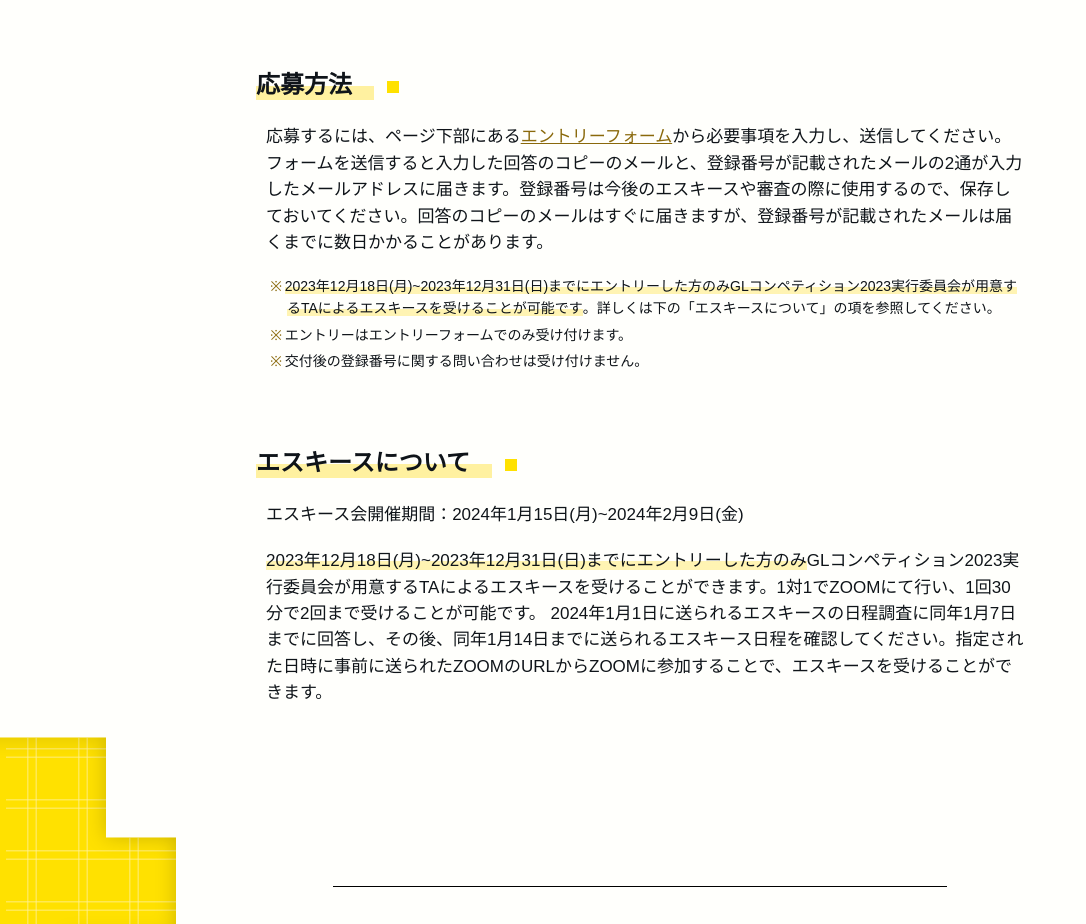
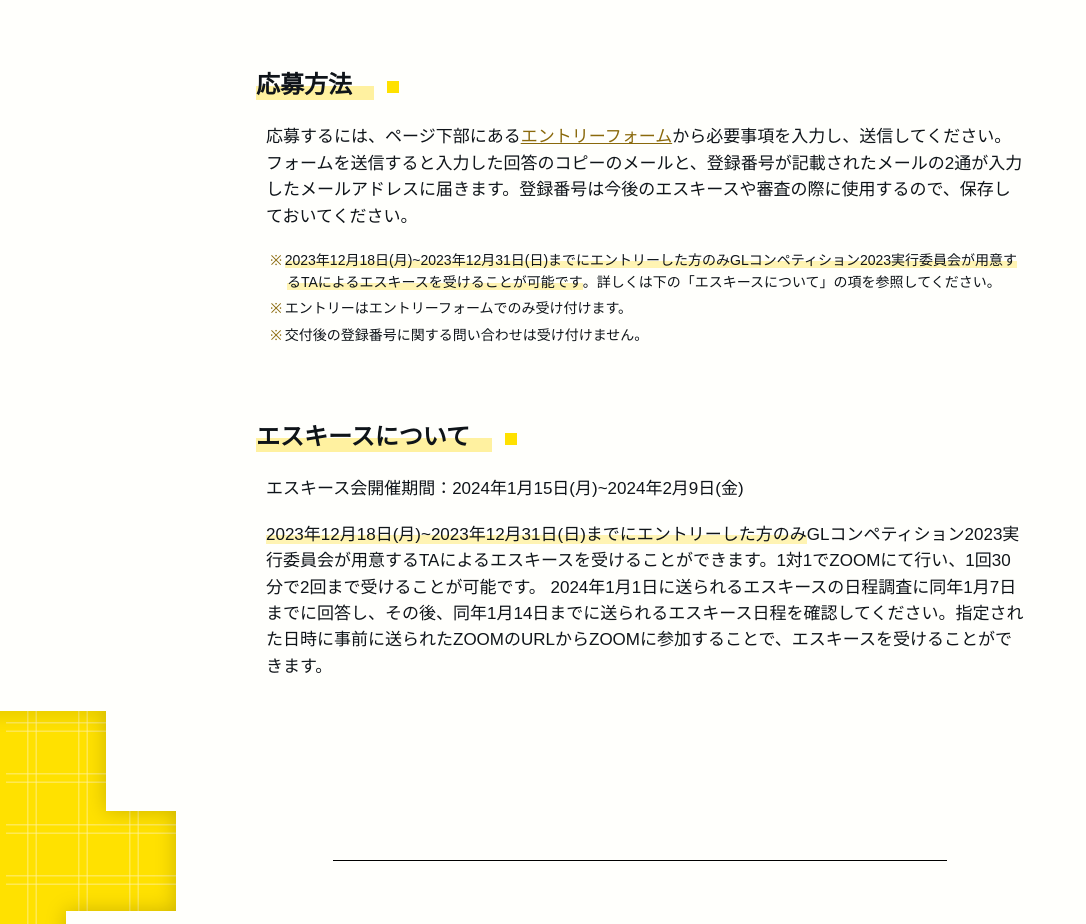
Before and after one commit to HornCake/GLsite, a Nuxt app: page / in a window 1280 px wide. Shown: the part 3580-4504 px from the top of the page, without its empty margins (0-1086 px from the left). Built offline with nearby package versions, Linux system fonts and the light colour scheme.

Commit message:
[fix] Fix sentence 8

```diff
--- a/components/ORequirements.vue
+++ b/components/ORequirements.vue
@@ -13,7 +13,7 @@
       <h3>応募方法</h3>
       <p>
         応募するには、ページ下部にある<NuxtLink to="/" @click="onClick">エントリーフォーム</NuxtLink
-        >から必要事項を入力し、送信してください。<br />フォームを送信すると入力した回答のコピーのメールと、登録番号が記載されたメールの2通が入力したメールアドレスに届きます。登録番号は今後のエスキースや審査の際に使用するので、保存しておいてください。回答のコピーのメールはすぐに届きますが、登録番号が記載されたメールは届くまでに数日かかることがあります。
+        >から必要事項を入力し、送信してください。<br />フォームを送信すると入力した回答のコピーのメールと、登録番号が記載されたメールの2通が入力したメールアドレスに届きます。登録番号は今後のエスキースや審査の際に使用するので、保存しておいてください。
       </p>
       <p class="note"><b>2023年12月18日(月)~2023年12月31日(日)までにエントリーした方のみGLコンペティション2023実行委員会が用意するTAによるエスキースを受けることが可能です</b>。詳しくは下の「エスキースについて」の項を参照してください。</p>
       <p class="note">エントリーはエントリーフォームでのみ受け付けます。</p>
```
